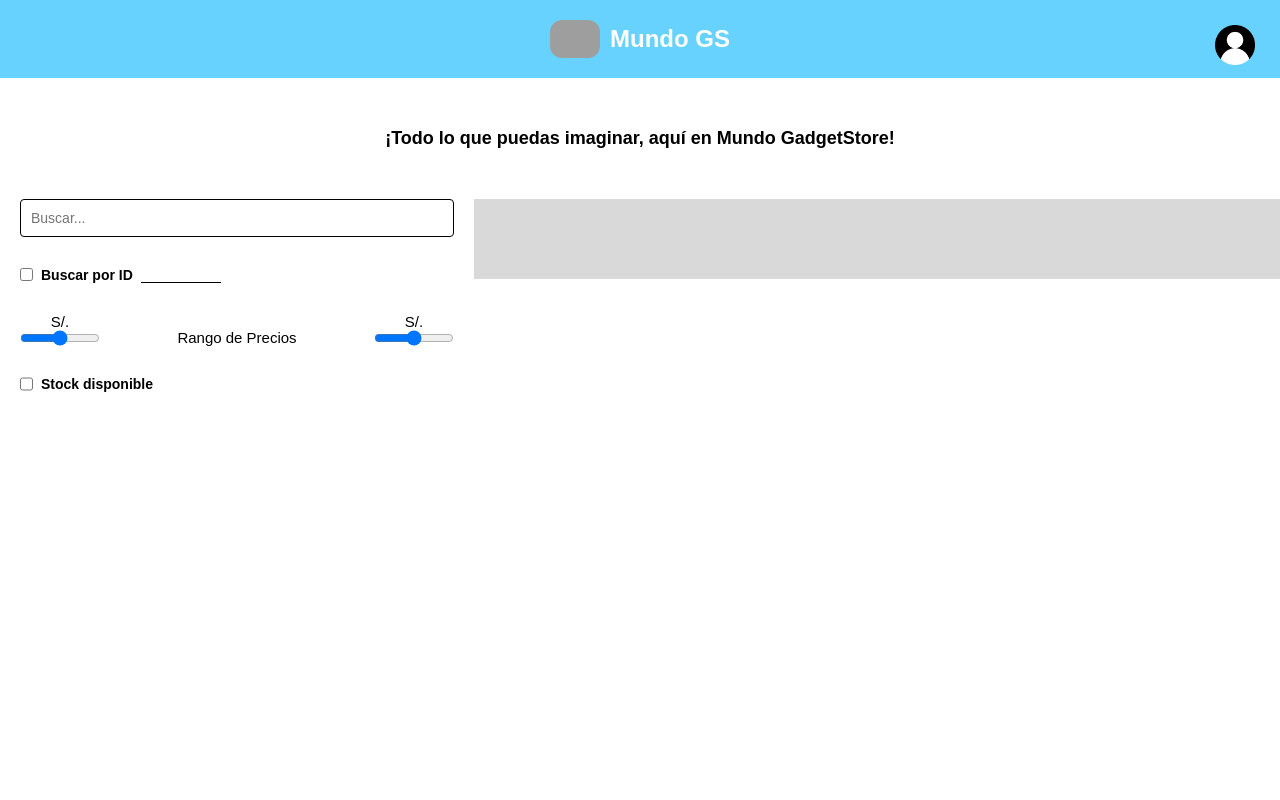
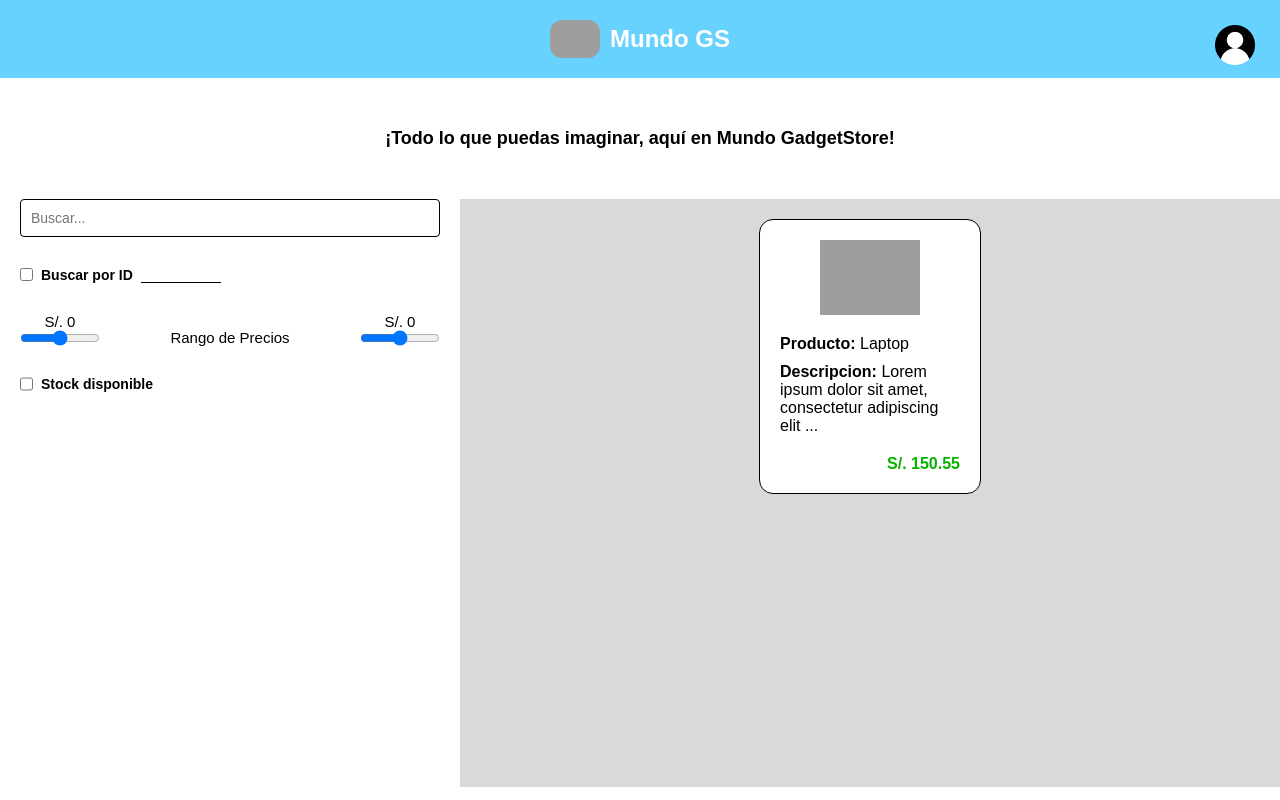
Before and after one commit to Letalandroid/mundogs-client, a React (Vite) app: page / in a window 1280 px wide. Built offline with nearby package versions, Linux system fonts and the light colour scheme; grey boxes are pictures that could not be loaded.

Commit message:
Add ProductCard component

```diff
--- /dev/null
+++ b/src/components/ProductoCard/ProductoCard.module.scss
@@ -0,0 +1,35 @@
+.card__container {
+    display: flex;
+    gap: 20px;
+    padding: 20px;
+    flex-direction: column;
+    align-items: center;
+    border: 1px solid #000;
+    width: 180px;
+    height: min-content;
+    background-color: #fff;
+    border-radius: 14px;
+
+    &:hover {
+        cursor: pointer;
+        background-color: #fffc;
+    }
+
+    .data {
+        display: flex;
+        gap: 10px;
+        flex-direction: column;
+    }
+
+    .price {
+        width: 100%;
+        display: flex;
+        justify-content: right;
+        color: #04B400;
+        font-weight: bold;
+    }
+
+    img {
+        width: 100px;
+    }
+}
--- /dev/null
+++ b/src/components/ProductoCard/ProductoCard.tsx
@@ -0,0 +1,27 @@
+import styles from './ProductoCard.module.scss';
+
+interface Produto {
+    url_img: string;
+    name: string;
+    descripcion: string;
+    price: number;
+}
+
+const ProductoCard = ({ url_img, name, descripcion, price }: Produto) => {
+	return (
+		<div className={styles.card__container}>
+			<img src={url_img} />
+			<div className={styles.data}>
+				<p>
+					<b>Producto:</b> {name}
+				</p>
+				<p>
+					<b>Descripcion:</b> {descripcion}
+				</p>
+			</div>
+			<p className={styles.price}>S/. {price}</p>
+		</div>
+	);
+};
+
+export default ProductoCard;
--- a/src/pages/Home/Home.module.scss
+++ b/src/pages/Home/Home.module.scss
@@ -125,9 +125,15 @@
 		}
 
 		.productos__container {
+			display: flex;
+			flex-wrap: wrap;
+			justify-content: space-evenly;
+			gap: 30px 0;
 			width: 65vw;
-			height: 80px;
+			height: calc(100vh - 252px);
 			background-color: #d9d9d9;
+			overflow: auto;
+			padding: 20px;
 		}
 	}
 }
--- a/src/pages/Home/Home.tsx
+++ b/src/pages/Home/Home.tsx
@@ -2,10 +2,11 @@ import styles from './Home.module.scss';
 import logo from '../../assets/logo.jpg';
 import user from '../../assets/user_icon.jpg';
 import { useState } from 'react';
+import ProductoCard from '../../components/ProductoCard/ProductoCard';
 
 const Home = () => {
-	const [minValue, setMinValue] = useState('');
-	const [maxValue, setMaxValue] = useState('');
+	const [minValue, setMinValue] = useState(0);
+	const [maxValue, setMaxValue] = useState(0);
 
 	return (
 		<>
@@ -43,7 +44,7 @@ const Home = () => {
 								<span>S/. {minValue}</span>
 								<input
 									type="range"
-									onChange={(e) => setMinValue(e.target.value)}
+									onChange={(e) => setMinValue(parseInt(e.target.value))}
 								/>
 							</p>
 							<p>Rango de Precios</p>
@@ -51,7 +52,7 @@ const Home = () => {
 								<span>S/. {maxValue}</span>
 								<input
 									type="range"
-									onChange={(e) => setMaxValue(e.target.value)}
+									onChange={(e) => setMaxValue(parseInt(e.target.value))}
 								/>
 							</p>
 						</div>
@@ -60,7 +61,14 @@ const Home = () => {
 							<span>Stock disponible</span>
 						</div>
 					</div>
-					<div className={styles.productos__container}></div>
+					<div className={styles.productos__container}>
+						<ProductoCard
+							url_img={logo}
+                            name='Laptop'
+							descripcion="Lorem ipsum dolor sit amet, consectetur adipiscing elit ..."
+                            price={150.55}
+						/>
+					</div>
 				</div>
 			</main>
 		</>
```
